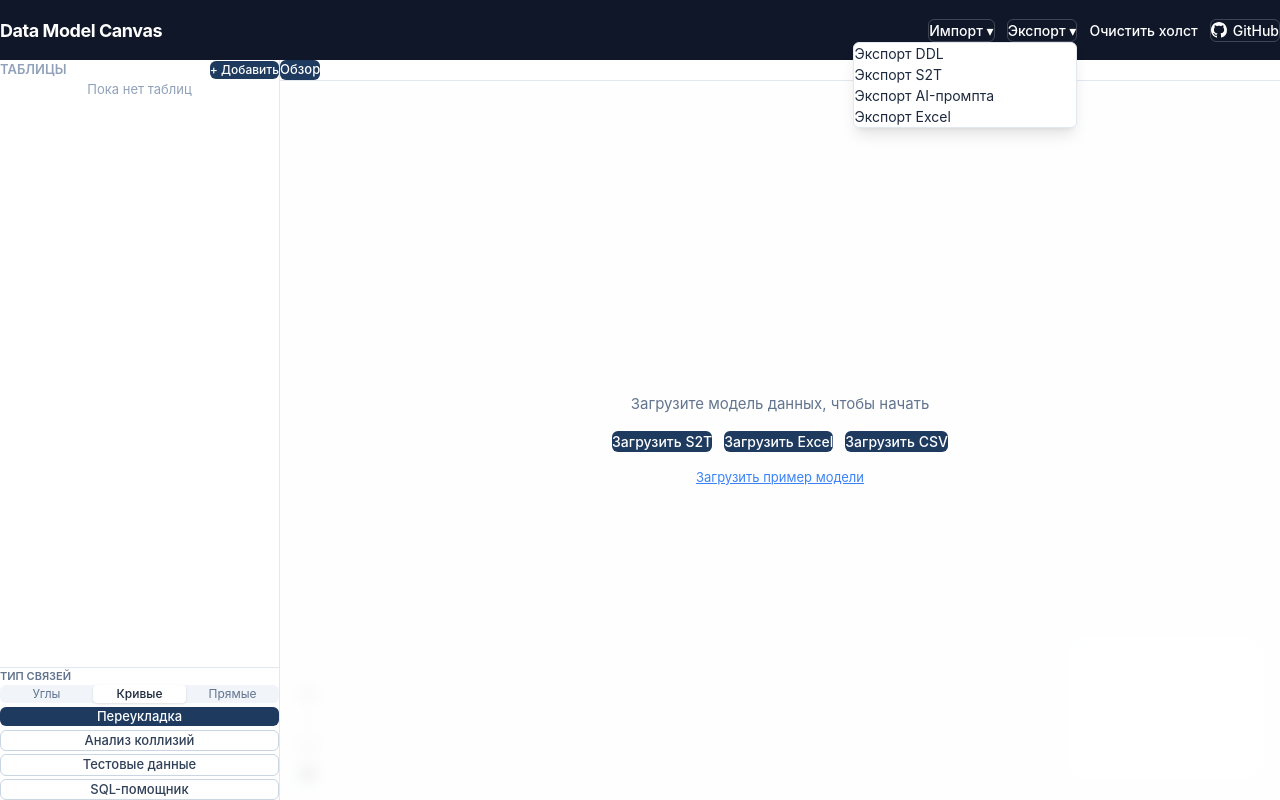
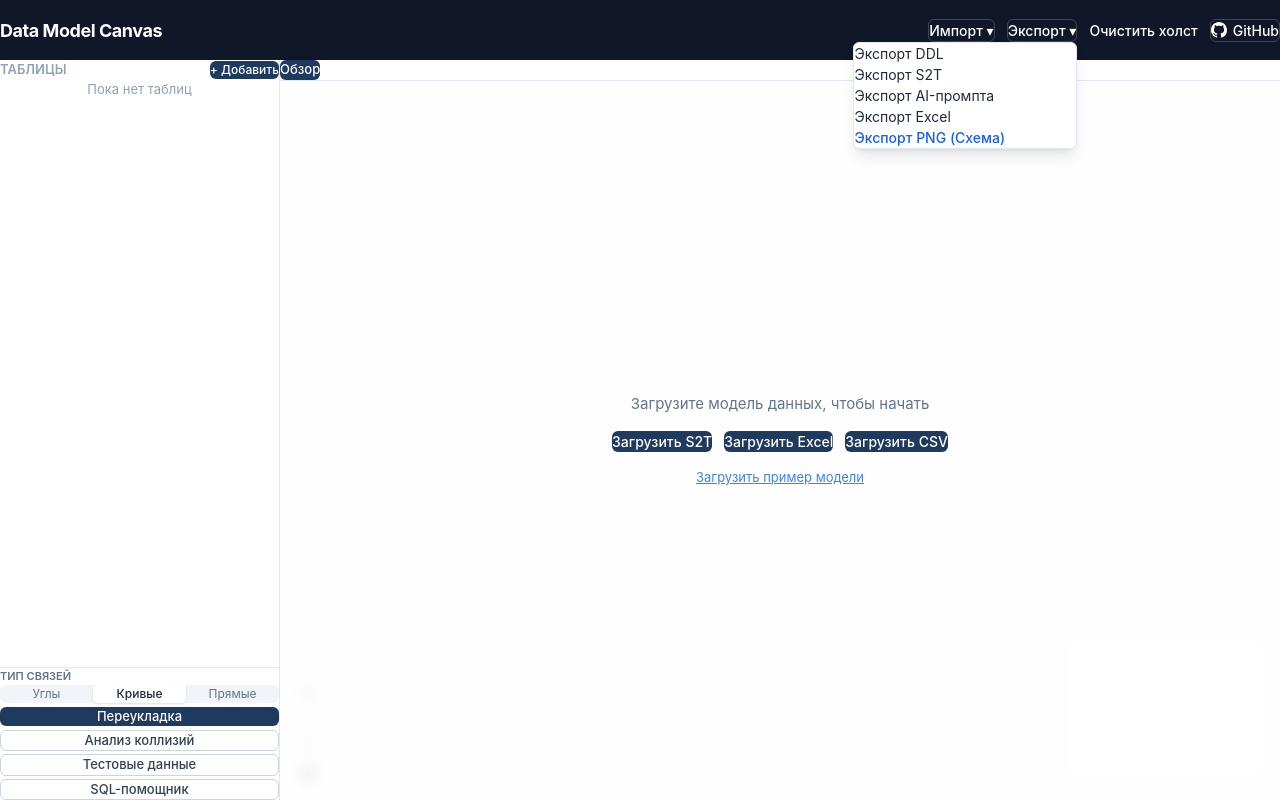
Before and after one commit to KitaevAlexey/data-model-canvas, a React (Vite) app: page / in a window 1280 px wide. Both pictures are taken after a click on the button "Экспорт ▾". Built offline with nearby package versions, Linux system fonts and the light colour scheme.

Commit message:
feat: add PNG export with auto bounds

```diff
--- a/package.json
+++ b/package.json
@@ -18,6 +18,7 @@
     "@xyflow/react": "^12.12.0",
     "dagre": "^0.8.5",
     "elkjs": "^0.12.0",
+    "html-to-image": "^1.11.13",
     "papaparse": "^5.5.4",
     "react": "^19.2.7",
     "react-dom": "^19.2.7",
--- a/src/App.tsx
+++ b/src/App.tsx
@@ -1,7 +1,7 @@
 import { useCallback, useEffect, useMemo, useRef, useState } from 'react'
 import TopBar from './components/TopBar'
 import Sidebar from './components/Sidebar'
-import Canvas from './components/Canvas'
+import Canvas, { type CanvasRef } from './components/Canvas'
 import DetailPanel from './components/DetailPanel'
 import DiagramTabs from './components/DiagramTabs'
 import CollisionsModal from './components/modals/CollisionsModal'
@@ -36,6 +36,7 @@ export default function App() {
   const [edgeType, setEdgeType] = useState<EdgeType>('bezier')
   const [activeTab, setActiveTab] = useState<string>('overview')
   const hasLoaded = useRef(false)
+  const canvasRef = useRef<CanvasRef>(null)
 
   useEffect(() => {
     const stored = loadModel()
@@ -48,6 +49,14 @@ export default function App() {
     saveModel(model)
   }, [model])
 
+  // Следим, чтобы активная вкладка не "сломалась", если таблицу удалили
+  useEffect(() => {
+    if (activeTab !== 'overview' && !model.tables.some(t => t.name === activeTab)) {
+      setActiveTab('overview')
+    }
+  }, [model.tables, activeTab])
+
+  // Фильтруем таблицы для текущей вкладки
   const activeTables = useMemo(() => {
     if (activeTab === 'overview') return model.tables
 
@@ -55,10 +64,13 @@ export default function App() {
     if (!factTable) return model.tables
 
     const relevantNames = new Set<string>([factTable.name])
+
+    // 1-й уровень (прямые измерения)
     factTable.columns.forEach(c => {
       if (c.isFK && c.refTable) relevantNames.add(c.refTable)
     })
 
+    // 2-й уровень (снежинка)
     model.tables.forEach(t => {
       if (relevantNames.has(t.name)) {
         t.columns.forEach(c => {
@@ -118,7 +130,7 @@ export default function App() {
           tables: laidOut,
           layouts: {
             ...prev.layouts,
-            overview: { positions, edgeBends: {} } // Перезаписываем обзор
+            overview: { positions, edgeBends: {} }
           }
         }))
         setActiveTab('overview')
@@ -127,32 +139,56 @@ export default function App() {
     })
   }, [])
 
-  const handleImportS2T = useCallback((file: File) => { /* ... без изменений ... */
+  const handleImportS2T = useCallback(
+    (file: File) => {
       const reader = new FileReader()
       reader.onload = () => {
-      try { applyImportedTables(parseS2T(String(reader.result ?? ''))) }
-      catch (err) { window.alert('Ошибка S2T') }
+        try {
+          const tables = parseS2T(String(reader.result ?? ''))
+          applyImportedTables(tables)
+        } catch (err) {
+          console.error('S2T parse error:', err)
+          window.alert('Не удалось разобрать S2T-файл. Проверьте формат.')
+        }
       }
       reader.readAsText(file)
-  }, [applyImportedTables])
+    },
+    [applyImportedTables]
+  )
 
-  const handleImportExcel = useCallback((file: File) => { /* ... без изменений ... */
+  const handleImportExcel = useCallback(
+    (file: File) => {
       const reader = new FileReader()
       reader.onload = () => {
-      try { applyImportedTables(parseExcel(reader.result as ArrayBuffer)) }
-      catch (err) { window.alert('Ошибка Excel') }
+        try {
+          const tables = parseExcel(reader.result as ArrayBuffer)
+          applyImportedTables(tables)
+        } catch (err) {
+          console.error('Excel parse error:', err)
+          window.alert('Не удалось разобрать Excel-файл. Проверьте формат.')
+        }
       }
       reader.readAsArrayBuffer(file)
-  }, [applyImportedTables])
+    },
+    [applyImportedTables]
+  )
 
-  const handleImportCSV = useCallback((file: File) => { /* ... без изменений ... */
+  const handleImportCSV = useCallback(
+    (file: File) => {
       const reader = new FileReader()
       reader.onload = () => {
-      try { applyImportedTables(parseCSV(String(reader.result ?? ''))) }
-      catch (err) { window.alert('Ошибка CSV') }
+        try {
+          const tables = parseCSV(String(reader.result ?? ''))
+          applyImportedTables(tables)
+        } catch (err) {
+          console.error('CSV parse error:', err)
+          window.alert('Не удалось разобрать CSV-файл. Проверьте формат.')
+        }
       }
       reader.readAsText(file)
-  }, [applyImportedTables])
+    },
+    [applyImportedTables]
+  )
 
   const handleLoadSample = useCallback(async () => {
     const laidOut = await layoutGrid(buildSampleModel())
@@ -166,7 +202,8 @@ export default function App() {
     setActiveTab('overview')
   }, [])
 
-  const handleImportClick = useCallback((format: 's2t' | 'excel' | 'csv') => {
+  const handleImportClick = useCallback(
+    (format: 's2t' | 'excel' | 'csv') => {
       const input = document.createElement('input')
       input.type = 'file'
       input.accept = format === 's2t' ? '.s2t,.txt' : format === 'excel' ? '.xlsx' : '.csv'
@@ -178,7 +215,9 @@ export default function App() {
         else handleImportCSV(file)
       }
       input.click()
-  }, [handleImportS2T, handleImportExcel, handleImportCSV])
+    },
+    [handleImportS2T, handleImportExcel, handleImportCSV]
+  )
 
   const handleMoveTable = useCallback((id: string, x: number, y: number) => {
     setModel((m) => ({
@@ -214,7 +253,11 @@ export default function App() {
 
   const handleAddTable = useCallback(async () => {
     const newTable: TableModel = {
-      id: makeId('tbl'), name: `NewTable_${model.tables.length + 1}`, x: 0, y: 0, columns: [],
+      id: makeId('tbl'),
+      name: `NewTable_${model.tables.length + 1}`,
+      x: 0,
+      y: 0,
+      columns: [],
     }
     setModel(m => ({ ...m, tables: [...m.tables, newTable] }))
     setSelectedId(newTable.id)
@@ -227,7 +270,7 @@ export default function App() {
   }, [])
 
   const handleDeleteTable = useCallback((id: string) => {
-    if (!window.confirm('Удалить эту таблицу?')) return
+    if (!window.confirm('Удалить эту таблицу? Действие нельзя отменить.')) return
     setModel((m) => ({
       ...m,
       tables: m.tables
@@ -236,7 +279,8 @@ export default function App() {
           ...t,
           columns: t.columns.map((c) =>
             c.refTable && m.tables.find((rt) => rt.id === id)?.name === c.refTable
-              ? { ...c, isFK: false, refTable: undefined, refColumn: undefined } : c
+              ? { ...c, isFK: false, refTable: undefined, refColumn: undefined }
+              : c
           ),
         })),
     }))
@@ -244,7 +288,7 @@ export default function App() {
   }, [])
 
   const handleClearCanvas = useCallback(() => {
-    if (!window.confirm('Очистить холст?')) return
+    if (!window.confirm('Очистить весь холст? Все таблицы будут удалены безвозвратно.')) return
     setModel(emptyModel())
     clearModel()
     setSelectedId(null)
@@ -252,7 +296,8 @@ export default function App() {
   }, [])
 
   const handleAnalyzeCollisions = useCallback(() => {
-    setModal({ kind: 'collisions', issues: analyzeCollisions(activeTables) })
+    const issues = analyzeCollisions(activeTables)
+    setModal({ kind: 'collisions', issues })
   }, [activeTables])
 
   const handleRelayout = useCallback(async () => {
@@ -269,14 +314,26 @@ export default function App() {
     }))
   }, [activeTables, activeTab])
 
-  const handleHighlight = useCallback((tableIds: string[]) => { setHighlightedTableIds(new Set(tableIds)) }, [])
-  function closeModal() { setModal({ kind: 'none' }); setHighlightedTableIds(new Set()) }
+  const handleHighlight = useCallback((tableIds: string[]) => {
+    setHighlightedTableIds(new Set(tableIds))
+  }, [])
+
+  function closeModal() {
+    setModal({ kind: 'none' })
+    setHighlightedTableIds(new Set())
+  }
 
   function handleExportExcel() {
     const data = generateExcel(model.tables)
-    const blob = new Blob([data], { type: 'application/vnd.openxmlformats-officedocument.spreadsheetml.sheet' })
+    const blob = new Blob([data], {
+      type: 'application/vnd.openxmlformats-officedocument.spreadsheetml.sheet',
+    })
     const url = URL.createObjectURL(blob)
-    const a = document.createElement('a'); a.href = url; a.download = 'model.xlsx'; a.click(); URL.revokeObjectURL(url)
+    const a = document.createElement('a')
+    a.href = url
+    a.download = 'model.xlsx'
+    a.click()
+    URL.revokeObjectURL(url)
   }
 
   const emptyLayout: LayoutState = { positions: {}, edgeBends: {} }
@@ -284,47 +341,117 @@ export default function App() {
   return (
     <div className="flex h-screen flex-col bg-[#F8FAFC]">
       <TopBar
-        onImportS2T={handleImportS2T} onImportExcel={handleImportExcel} onImportCSV={handleImportCSV}
-        onExportDDL={() => setModal({ kind: 'text-export', title: 'Экспорт DDL', content: generateDDL(model.tables) })}
-        onExportS2T={() => setModal({ kind: 'text-export', title: 'Экспорт S2T', content: generateS2T(model.tables), fileName: 'model.s2t' })}
-        onExportAIPrompt={() => setModal({ kind: 'text-export', title: 'Экспорт AI-промпта', content: generateAIPrompt(model.tables) })}
-        onExportExcel={handleExportExcel} onClearCanvas={handleClearCanvas} onToggleSidebar={() => setSidebarOpen((v) => !v)}
+        onImportS2T={handleImportS2T}
+        onImportExcel={handleImportExcel}
+        onImportCSV={handleImportCSV}
+        onExportDDL={() =>
+          setModal({ kind: 'text-export', title: 'Экспорт DDL', content: generateDDL(model.tables) })
+        }
+        onExportS2T={() =>
+          setModal({
+            kind: 'text-export',
+            title: 'Экспорт S2T',
+            content: generateS2T(model.tables),
+            fileName: 'model.s2t',
+          })
+        }
+        onExportAIPrompt={() =>
+          setModal({
+            kind: 'text-export',
+            title: 'Экспорт AI-промпта',
+            content: generateAIPrompt(model.tables),
+          })
+        }
+        onExportExcel={handleExportExcel}
+        onExportPNG={() => canvasRef.current?.exportPng()}
+        onClearCanvas={handleClearCanvas}
+        onToggleSidebar={() => setSidebarOpen((v) => !v)}
       />
 
       <div className="relative flex flex-1 overflow-hidden">
         <Sidebar
-          tables={activeTables} selectedId={selectedId}
-          onSelect={(id) => { setSelectedId(id); setDetailEditMode(false); setSidebarOpen(false) }}
-          onEdit={(id) => { setSelectedId(id); setDetailEditMode(true); setSidebarOpen(false) }}
-          onDelete={handleDeleteTable} onAddTable={handleAddTable}
-          onAnalyzeCollisions={handleAnalyzeCollisions} onGenerateTestData={() => setModal({ kind: 'test-data' })}
-          onSqlHelper={() => setModal({ kind: 'sql-helper' })} onRelayout={handleRelayout}
-          edgeType={edgeType} onEdgeTypeChange={setEdgeType} open={sidebarOpen}
+          tables={activeTables}
+          selectedId={selectedId}
+          onSelect={(id) => {
+            setSelectedId(id)
+            setDetailEditMode(false)
+            setSidebarOpen(false)
+          }}
+          onEdit={(id) => {
+            setSelectedId(id)
+            setDetailEditMode(true)
+            setSidebarOpen(false)
+          }}
+          onDelete={handleDeleteTable}
+          onAddTable={handleAddTable}
+          onAnalyzeCollisions={handleAnalyzeCollisions}
+          onGenerateTestData={() => setModal({ kind: 'test-data' })}
+          onSqlHelper={() => setModal({ kind: 'sql-helper' })}
+          onRelayout={handleRelayout}
+          edgeType={edgeType}
+          onEdgeTypeChange={setEdgeType}
+          open={sidebarOpen}
         />
 
         <div className="flex flex-1 flex-col overflow-hidden">
-          <DiagramTabs tables={model.tables} activeTab={activeTab} onTabChange={setActiveTab} />
+          <DiagramTabs
+            tables={model.tables}
+            activeTab={activeTab}
+            onTabChange={setActiveTab}
+          />
           <Canvas
-            tables={activeTables} layout={model.layouts[activeTab] || emptyLayout} selectedId={selectedId}
-            onSelect={(id) => { setSelectedId(id); setDetailEditMode(false) }}
-            onMoveTable={handleMoveTable} onEdgeBendChange={handleEdgeBendChange}
-            edgeType={edgeType} highlightedTableIds={highlightedTableIds} highlightedEdgeKeys={highlightedEdgeKeys}
-            onLoadSample={handleLoadSample} onImportClick={handleImportClick}
+            ref={canvasRef}
+            tables={activeTables}
+            layout={model.layouts[activeTab] || emptyLayout}
+            selectedId={selectedId}
+            onSelect={(id) => {
+              setSelectedId(id)
+              setDetailEditMode(false)
+            }}
+            onMoveTable={handleMoveTable}
+            onEdgeBendChange={handleEdgeBendChange}
+            edgeType={edgeType}
+            highlightedTableIds={highlightedTableIds}
+            highlightedEdgeKeys={highlightedEdgeKeys}
+            onLoadSample={handleLoadSample}
+            onImportClick={handleImportClick}
           />
         </div>
 
         {selectedTable && (
-          <DetailPanel key={selectedTable.id} table={selectedTable} allTables={model.tables}
-            startInEditMode={detailEditMode} onClose={() => setSelectedId(null)}
-            onSave={handleSaveTable} onDelete={handleDeleteTable}
+          <DetailPanel
+            key={selectedTable.id}
+            table={selectedTable}
+            allTables={model.tables}
+            startInEditMode={detailEditMode}
+            onClose={() => setSelectedId(null)}
+            onSave={handleSaveTable}
+            onDelete={handleDeleteTable}
           />
         )}
       </div>
 
-      {modal.kind === 'collisions' && <CollisionsModal issues={modal.issues} onClose={closeModal} onHighlight={handleHighlight} />}
-      {modal.kind === 'test-data' && <TestDataModal tables={activeTables} onClose={closeModal} />}
-      {modal.kind === 'sql-helper' && <SqlHelperModal tables={activeTables} onClose={closeModal} />}
-      {modal.kind === 'text-export' && <TextExportModal title={modal.title} content={modal.content} fileName={modal.fileName} onClose={closeModal} />}
+      {modal.kind === 'collisions' && (
+        <CollisionsModal
+          issues={modal.issues}
+          onClose={closeModal}
+          onHighlight={handleHighlight}
+        />
+      )}
+      {modal.kind === 'test-data' && (
+        <TestDataModal tables={activeTables} onClose={closeModal} />
+      )}
+      {modal.kind === 'sql-helper' && (
+        <SqlHelperModal tables={activeTables} onClose={closeModal} />
+      )}
+      {modal.kind === 'text-export' && (
+        <TextExportModal
+          title={modal.title}
+          content={modal.content}
+          fileName={modal.fileName}
+          onClose={closeModal}
+        />
+      )}
     </div>
   )
 }
--- a/src/components/TopBar.tsx
+++ b/src/components/TopBar.tsx
@@ -8,6 +8,7 @@ interface TopBarProps {
   onExportS2T: () => void
   onExportAIPrompt: () => void
   onExportExcel: () => void
+  onExportPNG: () => void // <-- Новый проп
   onClearCanvas: () => void
   onToggleSidebar: () => void
 }
@@ -20,6 +21,7 @@ export default function TopBar({
   onExportS2T,
   onExportAIPrompt,
   onExportExcel,
+  onExportPNG,
   onClearCanvas,
   onToggleSidebar,
 }: TopBarProps) {
@@ -83,6 +85,7 @@ export default function TopBar({
             <button className="block w-full px-3 py-2 text-left text-[14px] hover:bg-slate-50" onClick={() => { onExportS2T(); setExportOpen(false) }}>Экспорт S2T</button>
             <button className="block w-full px-3 py-2 text-left text-[14px] hover:bg-slate-50" onClick={() => { onExportAIPrompt(); setExportOpen(false) }}>Экспорт AI-промпта</button>
             <button className="block w-full px-3 py-2 text-left text-[14px] hover:bg-slate-50" onClick={() => { onExportExcel(); setExportOpen(false) }}>Экспорт Excel</button>
+            <button className="block w-full px-3 py-2 text-left text-[14px] hover:bg-slate-50 font-medium text-blue-600" onClick={() => { onExportPNG(); setExportOpen(false) }}>Экспорт PNG (Схема)</button>
           </div>
         )}
       </div>
@@ -130,6 +133,7 @@ export default function TopBar({
             <button className="block w-full px-3 py-2 text-left text-[14px] hover:bg-slate-50" onClick={() => { onExportS2T(); setMobileMenuOpen(false) }}>S2T</button>
             <button className="block w-full px-3 py-2 text-left text-[14px] hover:bg-slate-50" onClick={() => { onExportAIPrompt(); setMobileMenuOpen(false) }}>AI-промпт</button>
             <button className="block w-full px-3 py-2 text-left text-[14px] hover:bg-slate-50" onClick={() => { onExportExcel(); setMobileMenuOpen(false) }}>Excel</button>
+            <button className="block w-full px-3 py-2 text-left text-[14px] font-medium text-blue-600 hover:bg-slate-50" onClick={() => { onExportPNG(); setMobileMenuOpen(false) }}>PNG (Схема)</button>
             <div className="mt-1 border-t border-slate-200"></div>
             <a href="https://github.com/KitaevAlexey/data-model-canvas" target="_blank" rel="noopener noreferrer" className="block w-full px-3 py-2 text-left text-[14px] text-slate-700 hover:bg-slate-50">GitHub ↗</a>
             <div className="border-t border-slate-200 px-3 py-2">
```
Also changed, not shown: src/components/Canvas.tsx (+59 -8 lines), 1 other file (tests, documents, lock files or other folders). Lines whose indentation alone changed are shown as unchanged.
